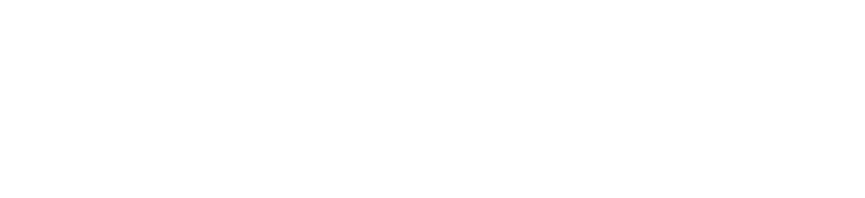
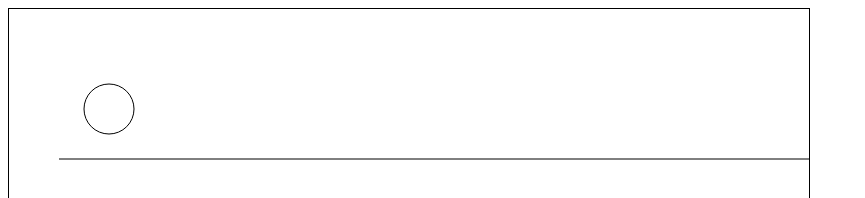
Before and after one commit to sumeetminhas/typescript_runner, a website with bundled scripts: page public/index.html in a window 1280 px wide. Shown: the top 198 px of the page, without its empty margins (0-865 px from the left). Built offline with nearby package versions, Linux system fonts and the light colour scheme.

Commit message:
line and circle

```diff
--- a/public/index.html
+++ b/public/index.html
@@ -7,6 +7,7 @@
 </head>
 <body>
   <div id="root"></div>
+  <canvas id="myCanvas" width="800" height="500" style="border:1px solid black"></canvas>
   <script src="../index.js"></script>
 </body>
 </html>
--- a/src/index.ts
+++ b/src/index.ts
@@ -1,4 +1,21 @@
-alert("hi there")
 
-const div = document.querySelector("#root")
-console.log("root", div)
+const canvas = document.getElementById('myCanvas') as HTMLCanvasElement;
+
+const ctx = canvas.getContext('2d');
+
+function drawCircle(x: number, y: number, radius: number) {
+  ctx?.beginPath();
+  ctx?.arc(x, y, radius, 0, Math.PI * 2);
+  ctx?.closePath();
+  ctx?.stroke();
+}
+
+function drawLine(y: number, x1: number, x2: number) {
+  ctx?.beginPath();
+  ctx?.moveTo(x1, y);
+  ctx?.lineTo(x2, y);
+  ctx?.stroke();
+}
+
+drawCircle(100, 100, 25);
+drawLine(150, 50, 800);
```
